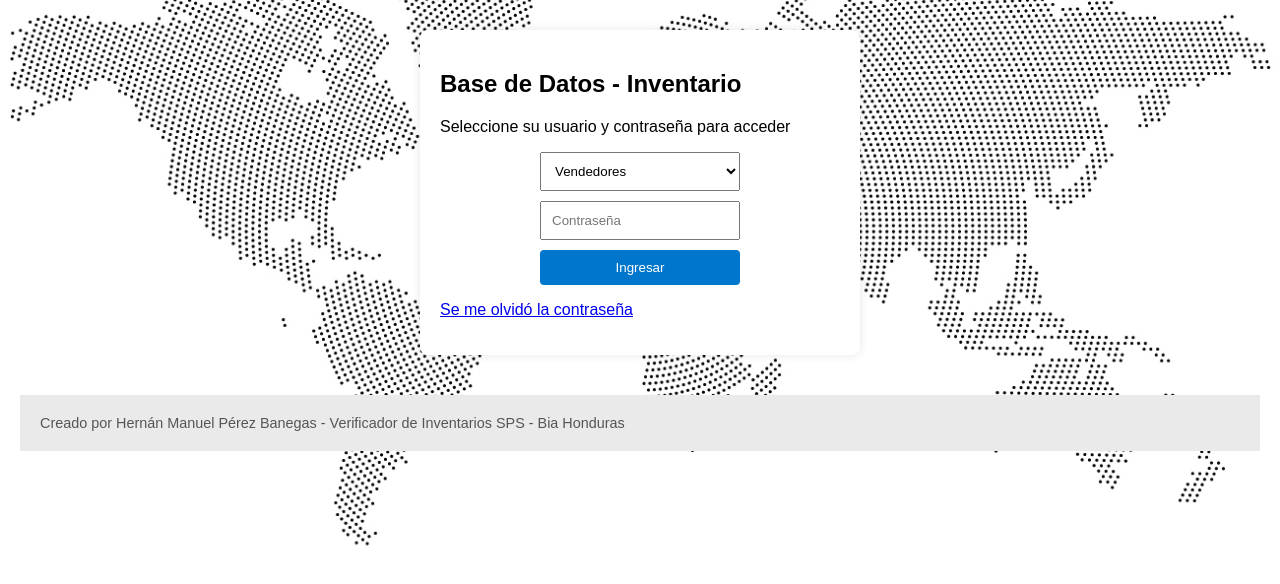
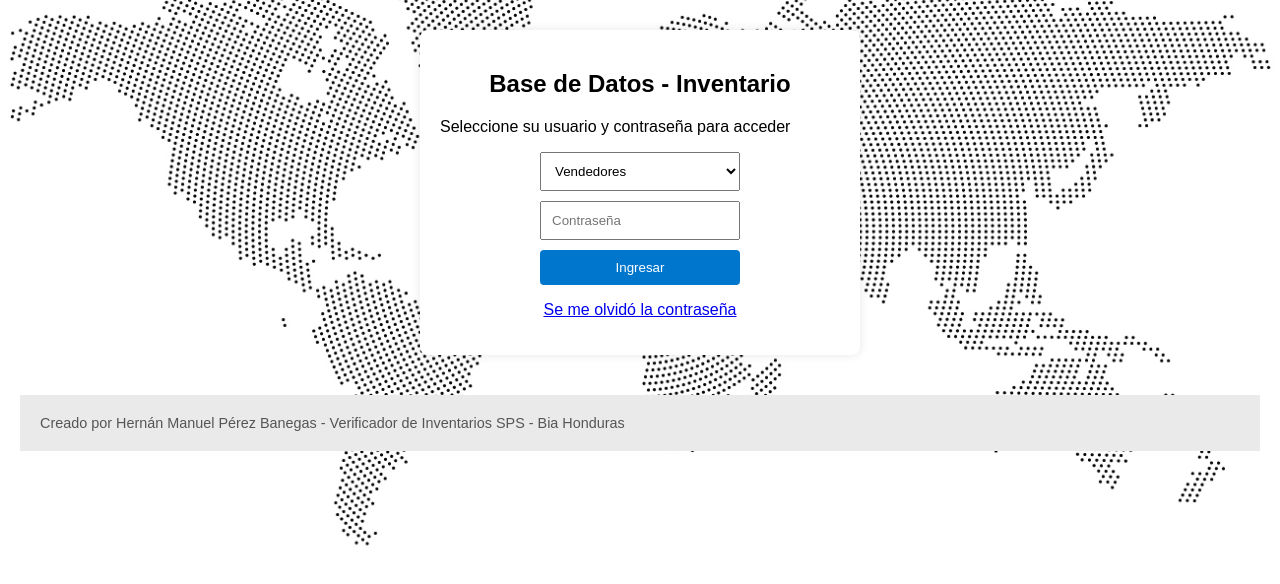
Before and after one commit to BiaHonduras/home, a plain HTML site: page index.html in a window 1280 px wide. Shown: the part 170-754 px from the top of the page. Drawn offline with Linux system fonts and the light colour scheme.

Commit message:
Update index.html

```diff
--- a/index.html
+++ b/index.html
@@ -58,7 +58,7 @@
 </header>
 
 <div class="container">
-    <h2 style="text-aling: center;">Base de Datos - Inventario</h2>
+    <h2 style="text-align: center;"> Base de Datos - Inventario </h2>
     <p>Seleccione su usuario y contraseña para acceder</p>
     <select id="usuario">
         <option value="vendedor">Vendedores</option>
@@ -66,7 +66,7 @@
     </select>
     <input type="password" id="password" placeholder="Contraseña">
     <button onclick="login()">Ingresar</button>
-    <p style="text-aling: center;"><a href="#" onclick="alert('Para obtener la contraseña no olvides comunicarte con el Controlador de Inventario.')">Se me olvidó la contraseña</a></p>
+    <p style="text-align: center;"> <a href="#" onclick="alert('Para obtener la contraseña no olvides comunicarte con el Controlador de Inventario.')">Se me olvidó la contraseña</a></p>
     <p id="loginError" style="color:red;"></p>
 </div>
 
```
